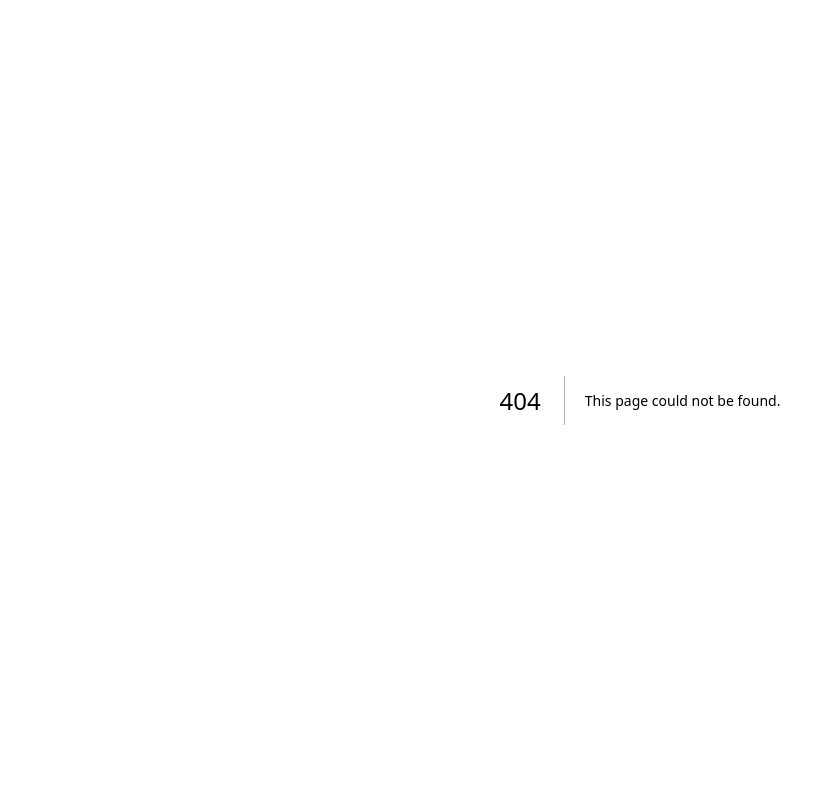
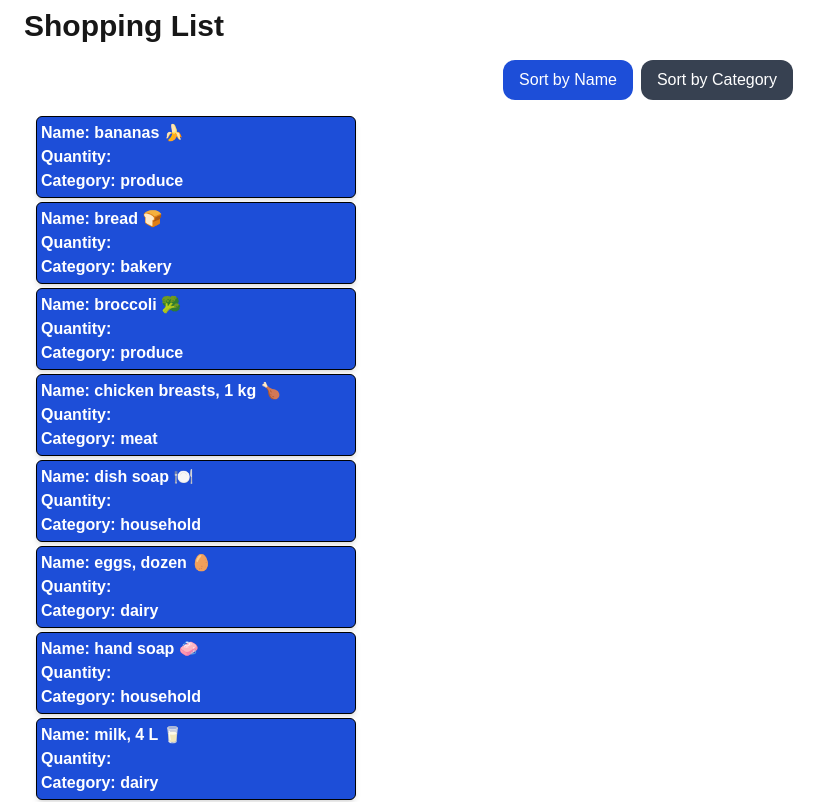
Before and after one commit to darshandahal/cprg306-assignments, a Next.js app: page /week-6 in a window 1280 px wide. Before the commit this address had no page. Shown: the top 802 px of the page, without its empty margins (0-831 px from the left). Built offline with nearby package versions, Linux system fonts and the light colour scheme.

Commit message:
week-6 assignment complicted

```diff
--- a/app/page.js
+++ b/app/page.js
@@ -9,6 +9,7 @@ export default function Page(){
         <li><Link href="/week-3">Week-3</Link></li>
         <li><Link href="/week-4">Week-4</Link></li>
         <li><Link href="/week-5">Week-5</Link></li>
+        <li><Link href="/week-6">Week-6</Link></li>
       </ul>
     </main>
   )
--- /dev/null
+++ b/app/week-6/item-list.js
@@ -0,0 +1,36 @@
+"use client";
+import items from './items.json';
+import Item from './item.js';
+import {useState} from 'react';
+
+export function ItemList() {
+
+    const [sortBy, setSortBy] = useState('name');
+
+    // items.sort ((a, b) => a.name.localeCompare(b.name)); // sort by name
+    // items.sort ((a, b) => a.category.localeCompare(b.category)); // sort by category
+
+    if (sortBy === 'name') {
+        items.sort((a, b) => a.name.localeCompare(b.name));
+    } else if (sortBy === 'category') {
+        items.sort((a, b) => a.category.localeCompare(b.category));
+    }
+
+
+    return (
+        <main className="m-4">
+
+            <div className="flex justify-center space-x-2 mb-4">
+            <button className={`px-4 py-2 rounded-xl h-full  ${sortBy === 'name' ? "bg-blue-700" : "bg-gray-700 && hover:bg-green-900"} text-white`}onClick={() => setSortBy('name')}>Sort by Name </button>
+            <button className={`px-4 py-2 rounded-xl h-full  ${sortBy === 'category' ? "bg-blue-700" : "bg-gray-700 && hover:bg-green-900"} text-white`} onClick={() => setSortBy('category')}>Sort by Category</button>
+            </div>
+            {items.map((item, id) => (
+                <Item
+                    key={id}
+                    name={item.name}
+                    category={item.category}
+                />
+            ))}
+        </main>
+    );
+}
--- /dev/null
+++ b/app/week-6/item.js
@@ -0,0 +1,17 @@
+export default function Item(props) {
+    return (
+        <section className="border p-1 m-1 bg-blue-700 border-black rounded-md shadow-md border max-w-xs">
+            <ul>
+                <li className="font-bold text-white">
+                    Name: {props.name}
+                </li>
+                <li className="font-bold text-white">
+                    Quantity: {props.quantity}
+                </li>
+                <li className="font-bold text-white">
+                    Category: {props.category}
+                </li>
+            </ul>
+        </section>
+    );
+}
--- /dev/null
+++ b/app/week-6/items.json
@@ -0,0 +1,74 @@
+[
+    {
+      "id": "1h2GJKH12gkHG31h1H",
+      "name": "milk, 4 L 🥛",
+      "quantity": 1,
+      "category": "dairy"
+    },
+    {
+      "id": "2KJH3k2j3H1k2J3K1H",
+      "name": "bread 🍞",
+      "quantity": 2,
+      "category": "bakery"
+    },
+    {
+      "id": "3h2KJH3k2j3H1k2J3",
+      "name": "eggs, dozen 🥚",
+      "quantity": 2,
+      "category": "dairy"
+    },
+    {
+      "id": "4k2J3K1H2GJKH12gk",
+      "name": "bananas 🍌",
+      "quantity": 6,
+      "category": "produce"
+    },
+    {
+      "id": "5H1h1H2KJH3k2j3H",
+      "name": "broccoli 🥦",
+      "quantity": 3,
+      "category": "produce"
+    },
+    {
+      "id": "6H1k2J3K1H2GJKH1",
+      "name": "chicken breasts, 1 kg 🍗",
+      "quantity": 1,
+      "category": "meat"
+    },
+    {
+      "id": "7gkHG31h1H2KJH3k",
+      "name": "pasta sauce 🍝",
+      "quantity": 3,
+      "category": "canned goods"
+    },
+    {
+      "id": "8j3H1k2J3K1H2GJK",
+      "name": "spaghetti, 454 g 🍝",
+      "quantity": 2,
+      "category": "dry goods"
+    },
+    {
+      "id": "9H12gkHG31h1H2KJ",
+      "name": "toilet paper, 12 pack 🧻",
+      "quantity": 1,
+      "category": "household"
+    },
+    {
+      "id": "10H3k2j3H1k2J3K1",
+      "name": "paper towels, 6 pack",
+      "quantity": 1,
+      "category": "household"
+    },
+    {
+      "id": "11k2J3K1H2GJKH12",
+      "name": "dish soap 🍽️",
+      "quantity": 1,
+      "category": "household"
+    },
+    {
+      "id": "12GJKH12gkHG31h1",
+      "name": "hand soap 🧼",
+      "quantity": 4,
+      "category": "household"
+    }
+]
--- /dev/null
+++ b/app/week-6/page.js
@@ -0,0 +1,9 @@
+import { ItemList } from "./item-list.js";
+export default function Page(){
+    return(
+        <main className="ml-4 mt-2">
+            <h1 className="text-3xl font-bold m-2">Shopping List</h1>
+            <ItemList/>
+        </main>
+    )
+};
```
